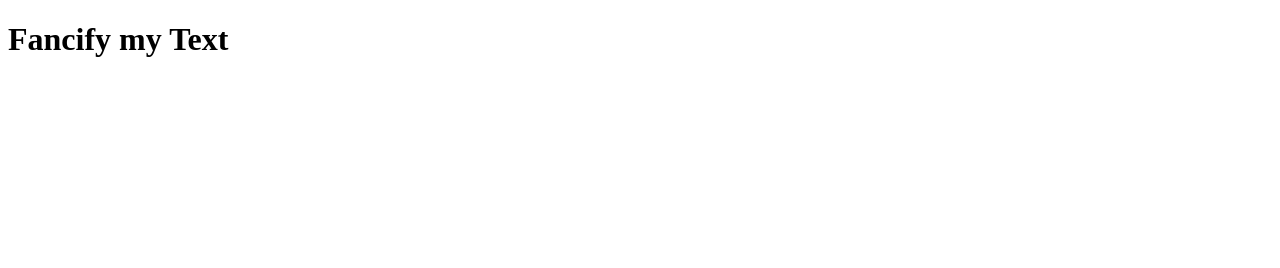
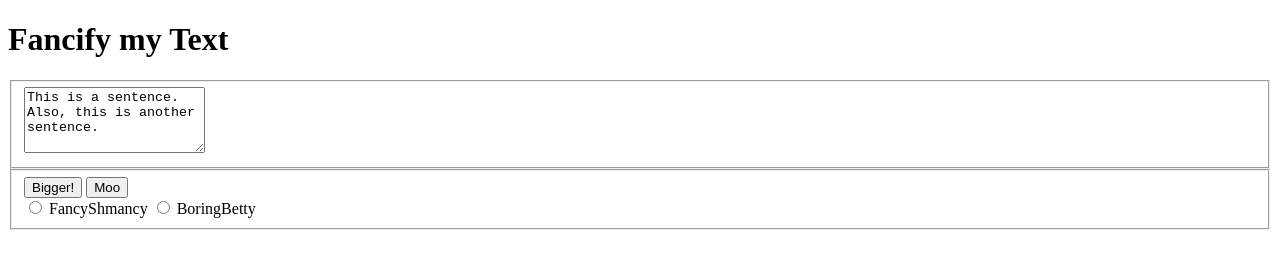
Before and after one commit to TheBaron916/csc196w-fancifymytext, a plain HTML site: page index.html in a window 1280 px wide. Drawn offline with Linux system fonts and the light colour scheme.

Commit message:
Complete

```diff
--- a/fancifymytext.js
+++ b/fancifymytext.js
@@ -0,0 +1,30 @@
+function biggerFunction(){
+	document.getElementById("mainTextArea").style.fontSize = "larger";
+}
+function deselectFunction(){
+	alert("You have deselected my button!");
+}
+function fancifyFunction(){
+	const textBox = document.getElementById("mainTextArea");
+	textBox.style.fontWeight = "bold";
+	textBox.style.color = "blue";
+	textBox.style.textDecoration = "underline";
+	//document.getElementById("BoringBetty").checked = "false";
+}
+function plainFunction(){
+	const textBox = document.getElementById("mainTextArea");
+	//textBox.style.fontStyle = "normal";
+	textBox.style.fontWeight = "normal";
+	textBox.style.color = "black";
+	textBox.style.textDecoration = "initial";
+	//document.getElementById("FancyShmancy").checked = "false";
+}
+function mooFunction(){
+	const textBox = document.getElementById("mainTextArea");
+	textBox.style.textTransform = "uppercase";
+	var str = textBox.value;
+	console.log(str);
+	var parts = str.split(".");
+	str = parts.join(". -Moo ");
+	textBox.value = str;
+}
--- a/index.html
+++ b/index.html
@@ -3,15 +3,25 @@
 	<head>
 		<title>Fancify Shamcify</title>
 
-		<!-- link to your script file here -->
+		<script type="text/javascript" src="fancifymytext.js"></script>
 
 	</head>
 
 	<body>
 		<h1>Fancify my Text</h1>
-
-
-		<!-- Your UI controls go here -->
+		<fieldset>
+			<textarea rows=4 columns=30 id="mainTextArea">This is a sentence. Also, this is another sentence.</textarea>
+		</fieldset>
+		<fieldset>
+			<button id="biggerButton" onclick="biggerFunction()">Bigger!</button>
+			<button id="mooButton" onclick="mooFunction()">Moo</button>
+			<div>
+				<input type="radio" id="FancyShmancy" onclick="fancifyFunction()" onchange="deselectFunction()"></input>
+				<label for="FancyShmancy">FancyShmancy</label>
+				<input type="radio" id="BoringBetty" onclick="plainFunction()"></input>
+				<label for="BoringBetty">BoringBetty</label>
+			</div>
+		</fieldset>
 
 	</body>
 </html>
```
